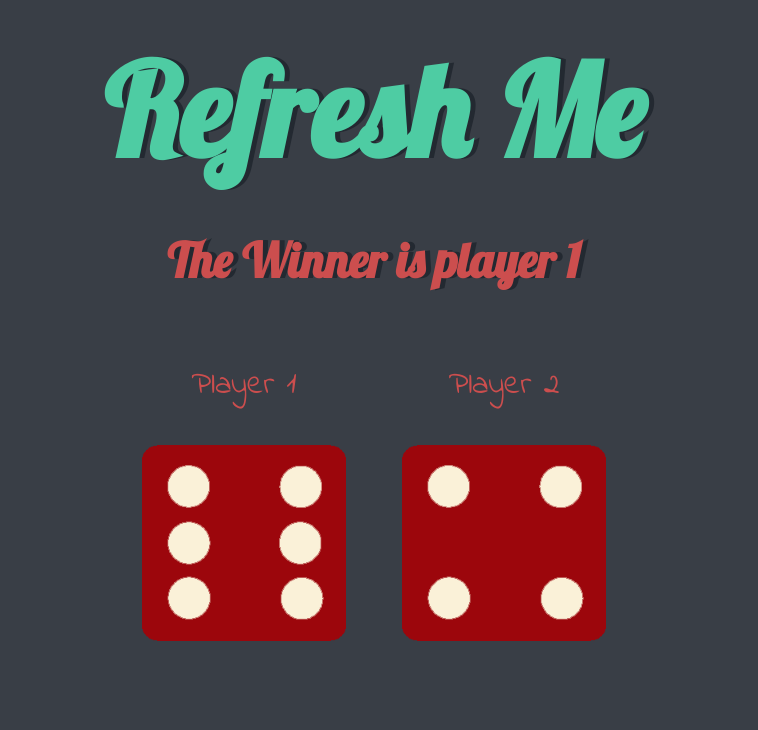
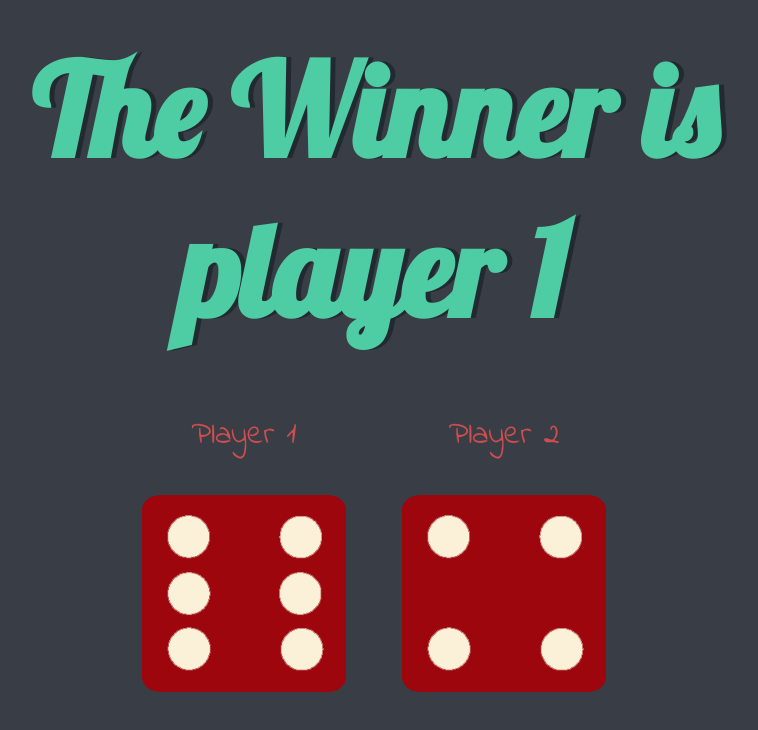
Before and after one commit to izzywizzy/Dicee-Challenge, a plain HTML site: page dicee.html in a window 1280 px wide. Shown: the whole page, without its empty margins (266-1024 px from the left). Drawn offline with Linux system fonts and the light colour scheme.

Commit message:
final changes

```diff
--- a/dicee.html
+++ b/dicee.html
@@ -12,7 +12,6 @@
 
     <div class="container">
       <h1>Refresh Me</h1>
-      <h2> The Winner is </h2>
       <div class="dice">
         <p>Player 1</p>
         <img class="img1" src="./images/dice6.png">
--- a/index.js
+++ b/index.js
@@ -27,4 +27,4 @@ else if (randomNumber1 < randomNumber2)
         }
     else { Winner = "It's a draw"}
 
-document.querySelector('h2').innerText = Winner ;
+document.querySelector('h1').innerText = Winner ;
```
